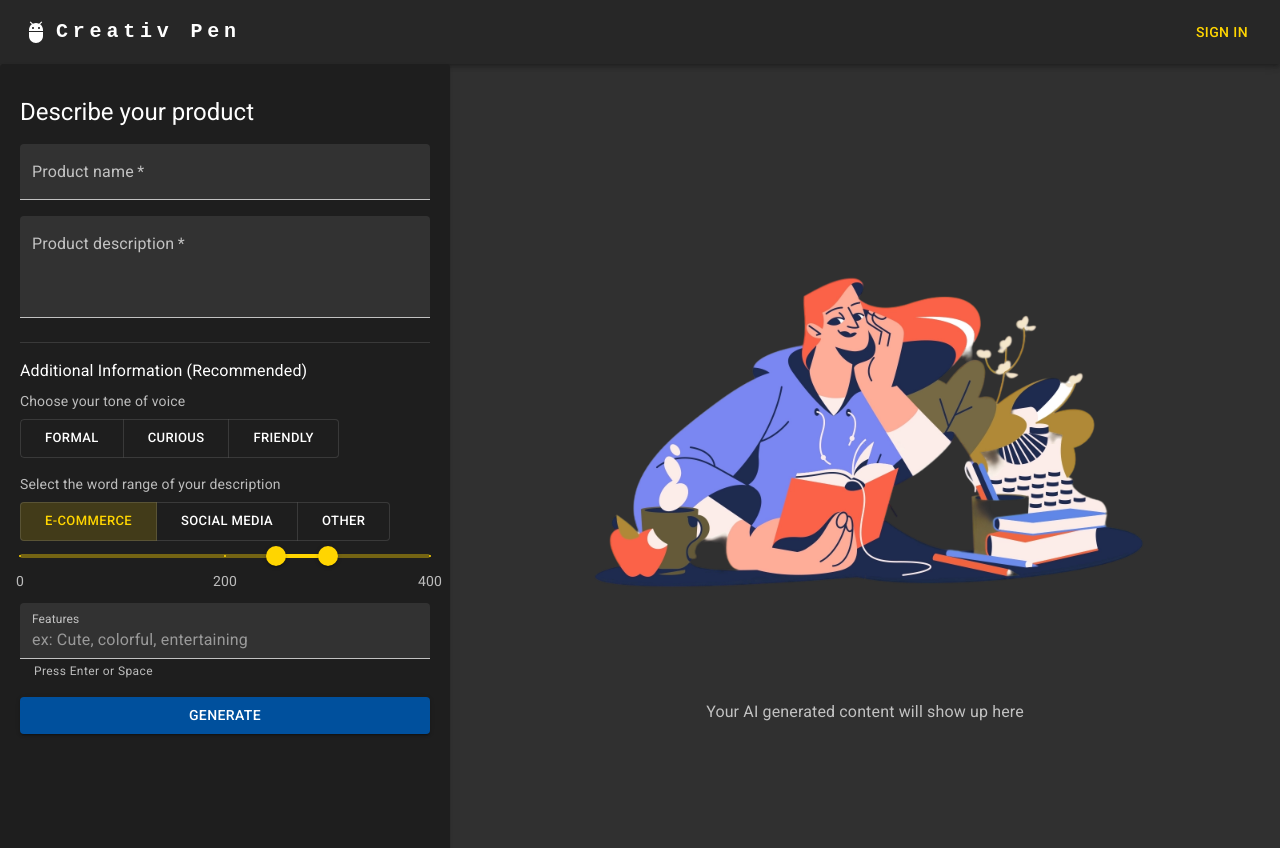
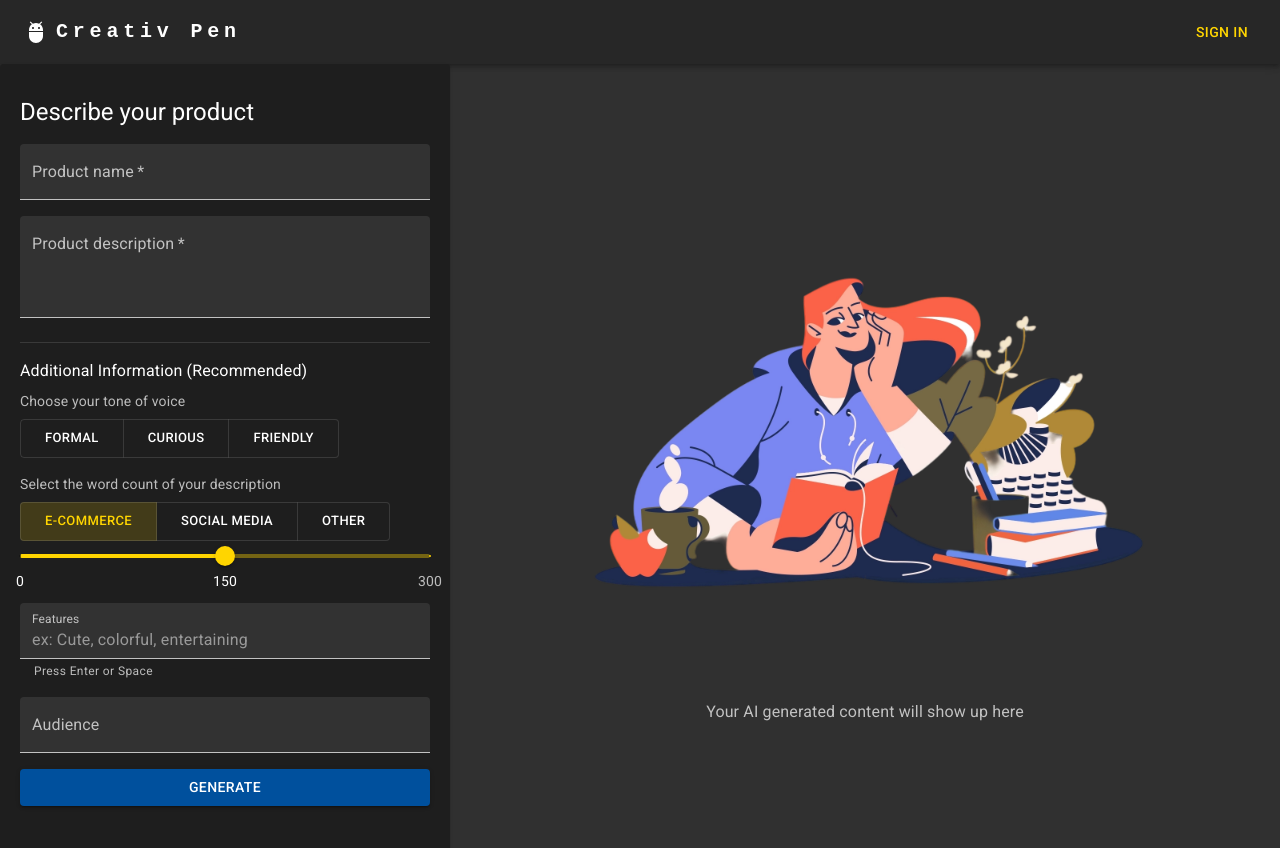
Before and after one commit to rawad663/platepal-ui, a Next.js app: page / in a window 1280 px wide. Shown: the top 848 px of the page. Built offline with nearby package versions, Linux system fonts and the light colour scheme.

Commit message:
fix: change wordRange to wordCount

```diff
--- a/src/components/ProductInfoForm/ProductInfoForm.tsx
+++ b/src/components/ProductInfoForm/ProductInfoForm.tsx
@@ -1,5 +1,5 @@
 import { Button, Chip, Divider, InputAdornment, Paper, SxProps, TextField, Typography } from '@mui/material';
-import { ProductInfoInput, Tone, WordRange } from '@pdg/types/product-descriptions';
+import { ProductInfoInput, Tone } from '@pdg/types/product-descriptions';
 import { Control, Controller, FormState } from 'react-hook-form';
 
 import { RangeSelector } from './RangeSelector';
@@ -16,7 +16,24 @@ type Props = {
 };
 
 export const ProductInfoForm = ({ sx, inputs, formState, control, onSubmit, isLoading }: Props) => {
-  const renderInput = ({ onDelete, onKeyDown, hint: inputHint, state, rules, ...input }: ProductInput) => (
+  const renderInput = ({ onDelete, onKeyDown, hint: inputHint, state, rules, ...input }: ProductInput) => {
+    let inputComponent: React.ReactNode = null;
+    switch (input.name) {
+      case 'tone': {
+        inputComponent = <ToneSelector activeTone={state[0] as Tone} setActiveTone={state[1]} />;
+        break;
+      }
+      case 'wordCount': {
+        inputComponent = <RangeSelector activeCount={state[0] as number} setActiveCount={state[1]} />;
+        break;
+      }
+      default: {
+        inputComponent = null;
+        break;
+      }
+    }
+
+    return (
       <Controller
         key={input.name}
         name={input.name}
@@ -24,11 +41,7 @@ export const ProductInfoForm = ({ sx, inputs, formState, control, onSubmit, isLo
         rules={rules}
         render={({ field, fieldState: { error } }) => (
           <>
-          {input.name === 'tone' && <ToneSelector activeTone={state[0] as Tone} setActiveTone={state[1]} />}
-          {input.name === 'wordRange' && (
-            <RangeSelector activeRange={state[0] as WordRange} setActiveRange={state[1]} />
-          )}
-          {input.name !== 'tone' && input.name !== 'wordRange' && (
+            {inputComponent ?? (
               <TextField
                 sx={{ mb: 2 }}
                 variant="filled"
@@ -66,6 +79,7 @@ export const ProductInfoForm = ({ sx, inputs, formState, control, onSubmit, isLo
         )}
       />
     );
+  };
 
   return (
     <Paper elevation={1} sx={sx}>
@@ -79,7 +93,7 @@ export const ProductInfoForm = ({ sx, inputs, formState, control, onSubmit, isLo
 
       <Typography sx={{ mb: 1 }}>Additional Information (Recommended)</Typography>
 
-      {[inputs.tone, inputs.wordRange, inputs.features].map(renderInput)}
+      {[inputs.tone, inputs.wordCount, inputs.features, inputs.audience].map(renderInput)}
 
       <Button
         fullWidth
--- a/src/components/ProductInfoForm/RangeSelector.tsx
+++ b/src/components/ProductInfoForm/RangeSelector.tsx
@@ -1,15 +1,15 @@
 import { Box, Slider, ToggleButton, ToggleButtonGroup, Typography } from '@mui/material';
-import { PlatformType, WordRange } from '@pdg/types/product-descriptions';
+import { PlatformType } from '@pdg/types/product-descriptions';
 import { useState } from 'react';
 
 type Platform = { name: string; value: PlatformType };
 
 type Props = {
-  activeRange: WordRange;
-  setActiveRange: (range: WordRange) => void;
+  activeCount: number;
+  setActiveCount: (range: number) => void;
 };
 
-export const RangeSelector = ({ activeRange, setActiveRange }: Props) => {
+export const RangeSelector = ({ activeCount, setActiveCount }: Props) => {
   const [activePlatform, setActivePlatform] = useState<PlatformType>('ecomm');
 
   const platforms: Platform[] = [
@@ -17,22 +17,22 @@ export const RangeSelector = ({ activeRange, setActiveRange }: Props) => {
     { name: 'Social media', value: 'socialMedia' },
     { name: 'Other', value: 'other' },
   ];
-  const wordRanges: Record<PlatformType, WordRange> = {
-    other: [50, 350],
-    ecomm: [300, 350],
-    socialMedia: [50, 100],
+  const wordCounts: Record<PlatformType, number> = {
+    other: 80,
+    ecomm: 300,
+    socialMedia: 150,
   };
 
   const sliderMarks = [
     { value: 0, label: '0' },
-    { value: 200, label: '200' },
-    { value: 400, label: '400' },
+    { value: 150, label: '150' },
+    { value: 300, label: '300' },
   ];
 
   return (
     <Box mb={1}>
       <Typography sx={{ mb: 1 }} variant="body2" color="text.secondary">
-        Select the word range of your description
+        Select the word count of your description
       </Typography>
 
       <ToggleButtonGroup
@@ -42,7 +42,7 @@ export const RangeSelector = ({ activeRange, setActiveRange }: Props) => {
         size="small"
         onChange={(_, platform) => {
           if (!platform) return;
-          setActiveRange(wordRanges[(platform as PlatformType) ?? 'other']);
+          setActiveCount(wordCounts[(platform as PlatformType) ?? 'other']);
           setActivePlatform(platform as PlatformType);
         }}
         aria-label="product description voice tone"
@@ -57,15 +57,15 @@ export const RangeSelector = ({ activeRange, setActiveRange }: Props) => {
       <Slider
         color="secondary"
         getAriaLabel={() => 'Minimum distance'}
-        value={activeRange}
-        onChange={(_, newRange) => {
+        value={activeCount}
+        onChange={(_, newCount) => {
           setActivePlatform('other');
-          setActiveRange(newRange as WordRange);
+          setActiveCount(newCount as number);
         }}
         valueLabelDisplay="auto"
         disableSwap
         min={0}
-        max={400}
+        max={300}
         marks={sliderMarks}
       />
     </Box>
--- a/src/components/ProductInfoForm/useProductInfoForm.ts
+++ b/src/components/ProductInfoForm/useProductInfoForm.ts
@@ -1,5 +1,5 @@
 import { validationErrors } from '@pdg/declarations/fieldValidation';
-import { ProductInfoInput, Tone, WordRange } from '@pdg/types/product-descriptions';
+import { ProductInfoInput, Tone } from '@pdg/types/product-descriptions';
 import { KeyboardEventHandler, useState } from 'react';
 import { useForm, ValidationRule } from 'react-hook-form';
 
@@ -22,7 +22,7 @@ export type FormFields = {
   guarantee: string;
   audience: string;
   tone: string;
-  wordRange: string;
+  wordCount: string;
 };
 
 export const useProductInfoForm = () => {
@@ -33,13 +33,13 @@ export const useProductInfoForm = () => {
     guarantee: '',
     audience: '',
     tone: '',
-    wordRange: '',
+    wordCount: '',
   };
   const { control, handleSubmit, setValue, formState } = useForm<FormFields>({ mode: 'all', defaultValues });
 
   const [features, setFeatures] = useState<string[]>([]);
   const [activeTone, setActiveTone] = useState<Tone | undefined>();
-  const [activeRange, setActiveRange] = useState<WordRange>([250, 300]);
+  const [activeCount, setActiveCount] = useState<number>(150);
 
   const inputs: Record<keyof ProductInfoInput, ProductInput> = {
     name: {
@@ -54,10 +54,10 @@ export const useProductInfoForm = () => {
       label: 'Product description',
       multiline: true,
     },
-    wordRange: {
-      name: 'wordRange',
-      state: [activeRange, setActiveRange],
-      label: 'Word range',
+    wordCount: {
+      name: 'wordCount',
+      state: [activeCount, setActiveCount],
+      label: 'Word count',
     },
     features: {
       name: 'features',
@@ -101,7 +101,7 @@ export const useProductInfoForm = () => {
     states: {
       features,
       activeTone,
-      activeRange,
+      activeCount,
     },
     formState,
     control,
--- a/src/components/pageComponents/GeneratePage/GeneratePage.tsx
+++ b/src/components/pageComponents/GeneratePage/GeneratePage.tsx
@@ -25,7 +25,7 @@ export const GeneratePage = () => {
       audience,
       guarantee,
       tone: states.activeTone,
-      wordRange: states.activeRange,
+      wordCount: states.activeCount,
     };
 
     setIsLoading(true);
@@ -41,7 +41,7 @@ export const GeneratePage = () => {
   });
 
   return (
-    <Box flex={1} sx={{ display: 'flex', height: '100vh' }}>
+    <Box flex={1} sx={{ display: 'flex', minHeight: '100vh' }}>
       <ProductInfoForm sx={styles.productInfoForm} {...{ onSubmit, inputs, control, formState, isLoading }} />
       <ProductDescription
         {...{
--- a/src/utils/getConfig.ts
+++ b/src/utils/getConfig.ts
@@ -2,4 +2,4 @@ import { dev, prod } from '@root/config';
 
 const { NODE_ENV } = process.env;
 
-export const getConfig = () => (NODE_ENV === 'production' ? dev : prod);
+export const getConfig = () => (NODE_ENV === 'production' ? prod : dev);
```
Also changed, not shown: src/types/product-descriptions.ts (+5 -3 lines). Lines whose indentation alone changed are shown as unchanged.
